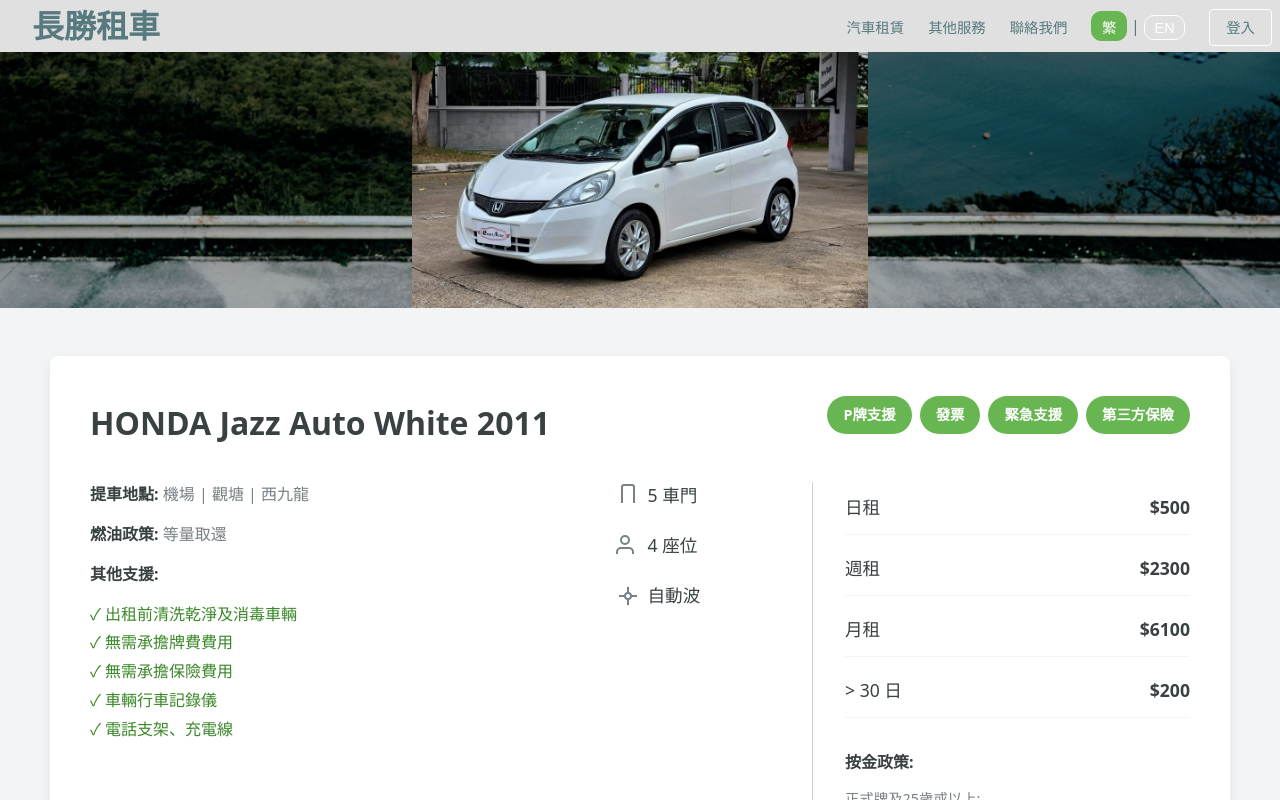
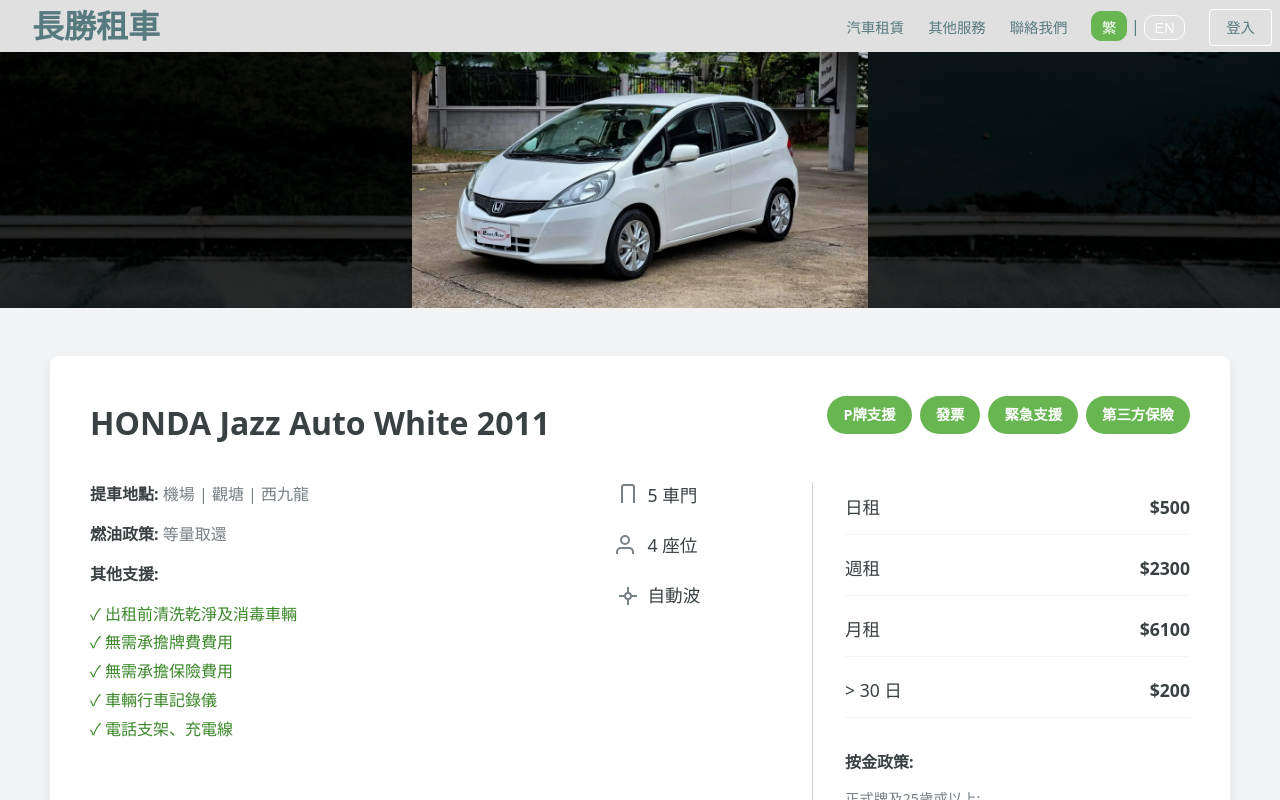
Before and after one commit to ywkdeborahdev/uiux_just_rent_car, a React (Vite) app: page /car/1 in a window 1280 px wide. Shown: the top 800 px of the page. Built offline with nearby package versions, Linux system fonts and the light colour scheme.

Commit message:
added favicon

```diff
--- a/index.html
+++ b/index.html
@@ -3,9 +3,9 @@
 
 <head>
   <meta charset="UTF-8" />
-  <link rel="icon" type="image/svg+xml" href="/vite.svg" />
+  <link rel="icon" type="image/svg+xml" href="/Circle-icons-car.svg" />
   <meta name="viewport" content="width=device-width, initial-scale=1.0" />
-  <title>Vite + React + TS</title>
+  <title>GoodWayPass | 長勝租車</title>
 </head>
 
 <body>
--- a/src/components/CarDetailBanner/CarDetailBanner.css
+++ b/src/components/CarDetailBanner/CarDetailBanner.css
@@ -17,7 +17,7 @@
     left: 0;
     width: 100%;
     height: 100%;
-    background-color: rgba(0, 0, 0, 0.2);
+    background-color: rgba(0, 0, 0, 0.8);
     z-index: 1;
 }
 
```
Also changed, not shown: public/Circle-icons-car.svg (added).
